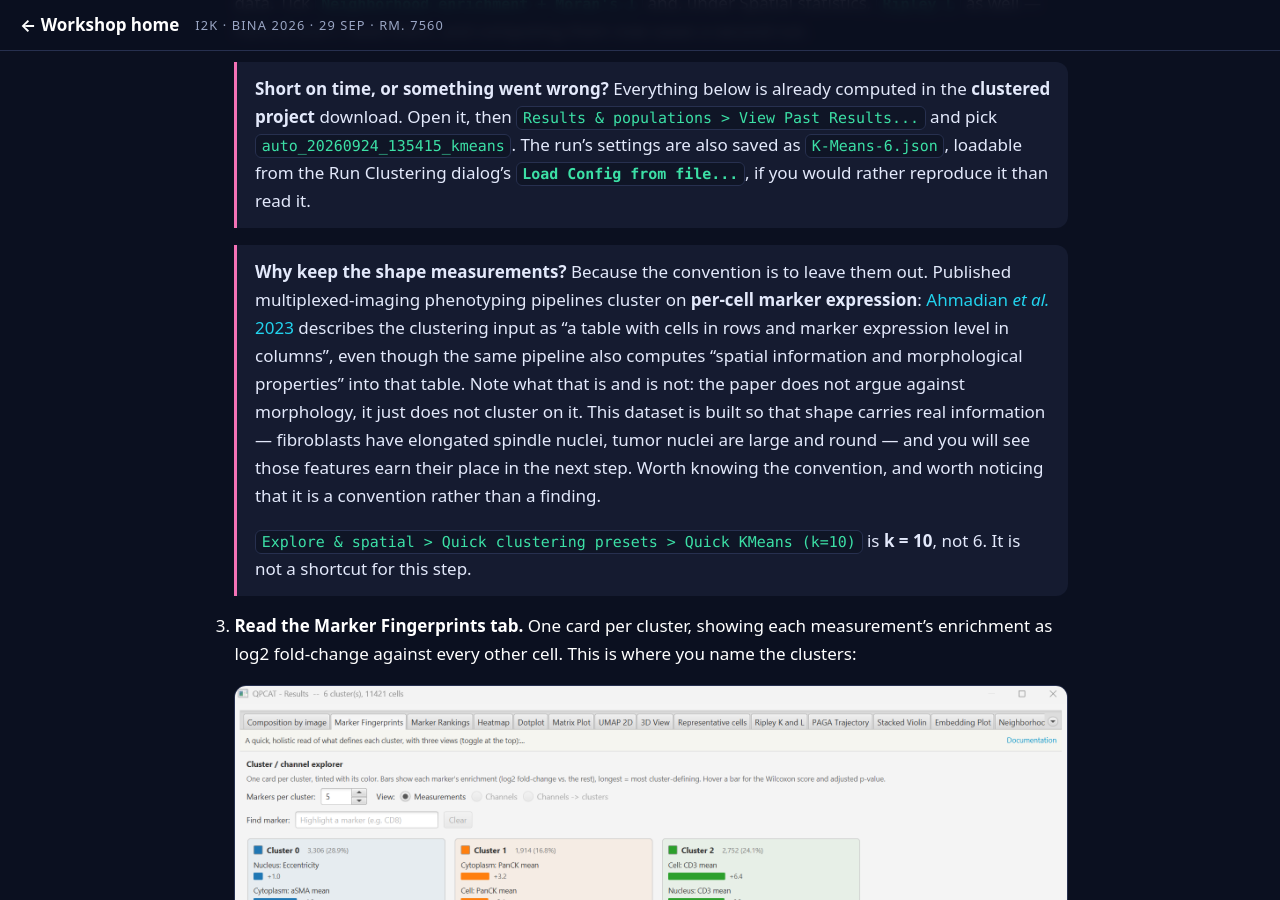
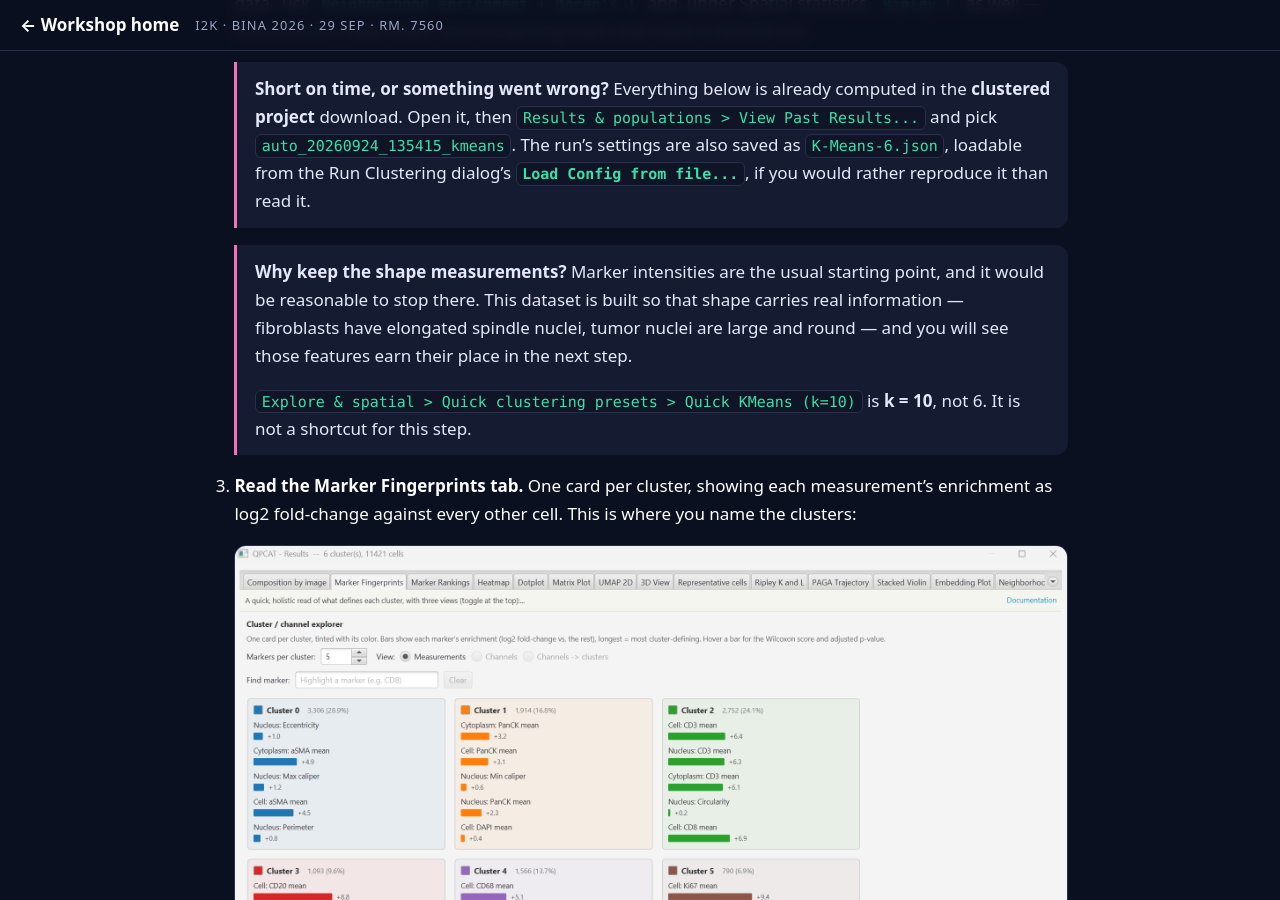
Before and after one commit to MichaelSNelson/BINA-I2K-2026-QuPath-Extensions, a Jekyll site: the page built from docs/03-qp-cat-cell-analysis-tools.md, in a window 1280 px wide and 900 px high, scrolled down 4856 px. Built offline with Jekyll 4.4.1, drawn with Linux system fonts in a browser that asks for light colours; some of the changed text lies outside the part shown.

Commit message:
guide: state claims we can support, and link instead of narrating sources
Three changes, all the same rule: if there is no consensus, do not assert one;
if an external source is needed, link it rather than summarise it.

- The morphology note claimed a convention ('general advice says to cluster on
  markers alone') that no source states, then tried to prop it up by narrating
  what one paper's pipeline does. Both are gone. It now says marker intensities
  are the usual starting point and gets on with why shape helps HERE.
- 'On the defaults this run returns a single cluster' predicted an outcome on
  the workshop dataset that has never been run. It now reports the measurement
  that WAS taken -- 97.0% of 107,282 cells -- and says it was a different,
  real dataset.
- The UMAP-clustering caveat paraphrased the UMAP authors; it is now just the
  link.

Claude-Session: https://claude.ai/code/session_01TZFXuLKiz1DgbomrTgfDTw

```diff
--- a/docs/03-qp-cat-cell-analysis-tools.md
+++ b/docs/03-qp-cat-cell-analysis-tools.md
@@ -318,16 +318,10 @@ should detect close to 1,530 cells on `tme_00`.
    > The run's settings are also saved as `K-Means-6.json`, loadable from the Run Clustering
    > dialog's **`Load Config from file...`**, if you would rather reproduce it than read it.
 
-   > **Why keep the shape measurements?** Because the convention is to leave them out. Published
-   > multiplexed-imaging phenotyping pipelines cluster on **per-cell marker expression**:
-   > [Ahmadian *et al.* 2023](https://journals.plos.org/ploscompbiol/article?id=10.1371/journal.pcbi.1011432)
-   > describes the clustering input as "a table with cells in rows and marker expression level in
-   > columns", even though the same pipeline also computes "spatial information and morphological
-   > properties" into that table. Note what that is and is not: the paper does not argue against
-   > morphology, it just does not cluster on it. This dataset is built so that shape carries real
+   > **Why keep the shape measurements?** Marker intensities are the usual starting point, and
+   > it would be reasonable to stop there. This dataset is built so that shape carries real
    > information — fibroblasts have elongated spindle nuclei, tumor nuclei are large and round —
-   > and you will see those features earn their place in the next step. Worth knowing the
-   > convention, and worth noticing that it is a convention rather than a finding.
+   > and you will see those features earn their place in the next step.
    >
    > `Explore & spatial > Quick clustering presets > Quick KMeans (k=10)` is **k = 10**, not 6.
    > It is not a shortcut for this step.
@@ -396,13 +390,12 @@ should detect close to 1,530 cells on `tme_00`.
    | Dimensionality Reduction | **Method: None** |
    | Clustering Algorithm | **[HDBSCAN](https://scikit-learn.org/stable/modules/generated/sklearn.cluster.HDBSCAN.html)**, **Cluster selection: Leaf**, **min_samples: 0** |
 
-   **The three settings in bold are the exercise.** On the defaults this run returns a single
-   cluster holding almost every cell — from a space whose groups you can see separated in the
-   3D view. Why each one matters is
-   [scikit-learn's `cluster_selection_method` and `min_samples`](https://scikit-learn.org/stable/modules/generated/sklearn.cluster.HDBSCAN.html),
-   and QP-CAT's own [troubleshooting entry](https://github.com/uw-loci/qupath-extension-cell-analysis-tools/blob/main/documentation/troubleshooting.md)
-   spells out the diagnosis; the short version is that the defaults suit compact blobs of even
-   density, and an embedding is not that.
+   **The three settings in bold are the exercise.** Left on their defaults, this configuration
+   returned a single cluster holding **97.0%** of 107,282 cells on a different, real dataset —
+   from a space whose groups were plainly separated in the 3D view. What each setting does:
+   [scikit-learn's `cluster_selection_method` and `min_samples`](https://scikit-learn.org/stable/modules/generated/sklearn.cluster.HDBSCAN.html).
+   What it looks like when it goes wrong, and how to tell:
+   [QP-CAT troubleshooting](https://github.com/uw-loci/qupath-extension-cell-analysis-tools/blob/main/documentation/troubleshooting.md#5-hdbscan-returns-one-giant-cluster-and-almost-no-noise).
 
    **The tell is the noise fraction**, and QP-CAT names it for you in the banner above the
    results. HDBSCAN has two failure modes that look identical in the viewer and are opposites
@@ -417,11 +410,10 @@ should detect close to 1,530 cells on `tme_00`.
    nothing new was computed to plot. The **3D View** tab still works, because it reads the UMAP
    columns off the cells.
 
-   > **Worth knowing before you rely on this.** The UMAP authors caution against treating an
-   > embedding as ground truth for clustering; read
-   > [Using UMAP for Clustering](https://umap-learn.readthedocs.io/en/latest/clustering.html)
-   > before you use this on real data. Cross-check against a full-marker-space run — which,
-   > conveniently, is the run you did in step 2.
+   > **Worth reading before you rely on this:**
+   > [Using UMAP for Clustering](https://umap-learn.readthedocs.io/en/latest/clustering.html).
+   > Cross-check against a full-marker-space run — which, conveniently, is the run you did in
+   > step 2.
 
 7. Check your own numbers against `all_groundtruth.csv` in the dataset download; every cell's
    true type is in the `cell_type` column.
```
